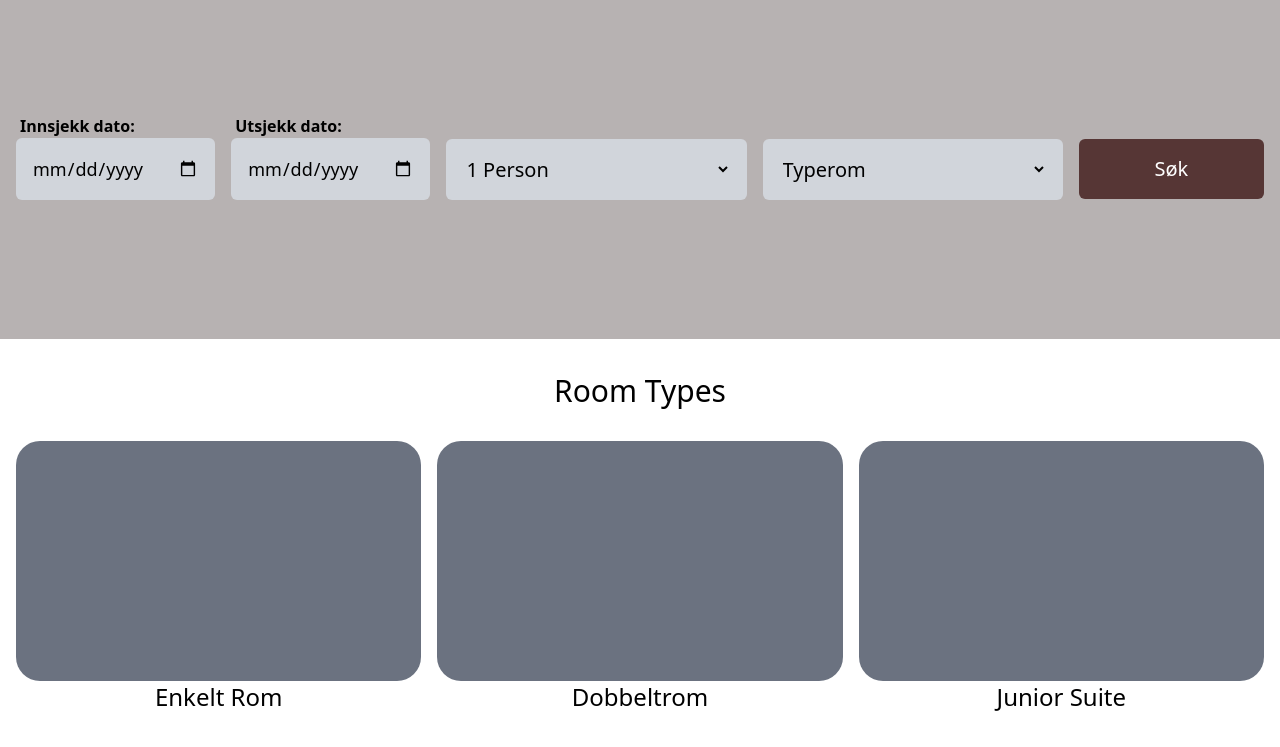
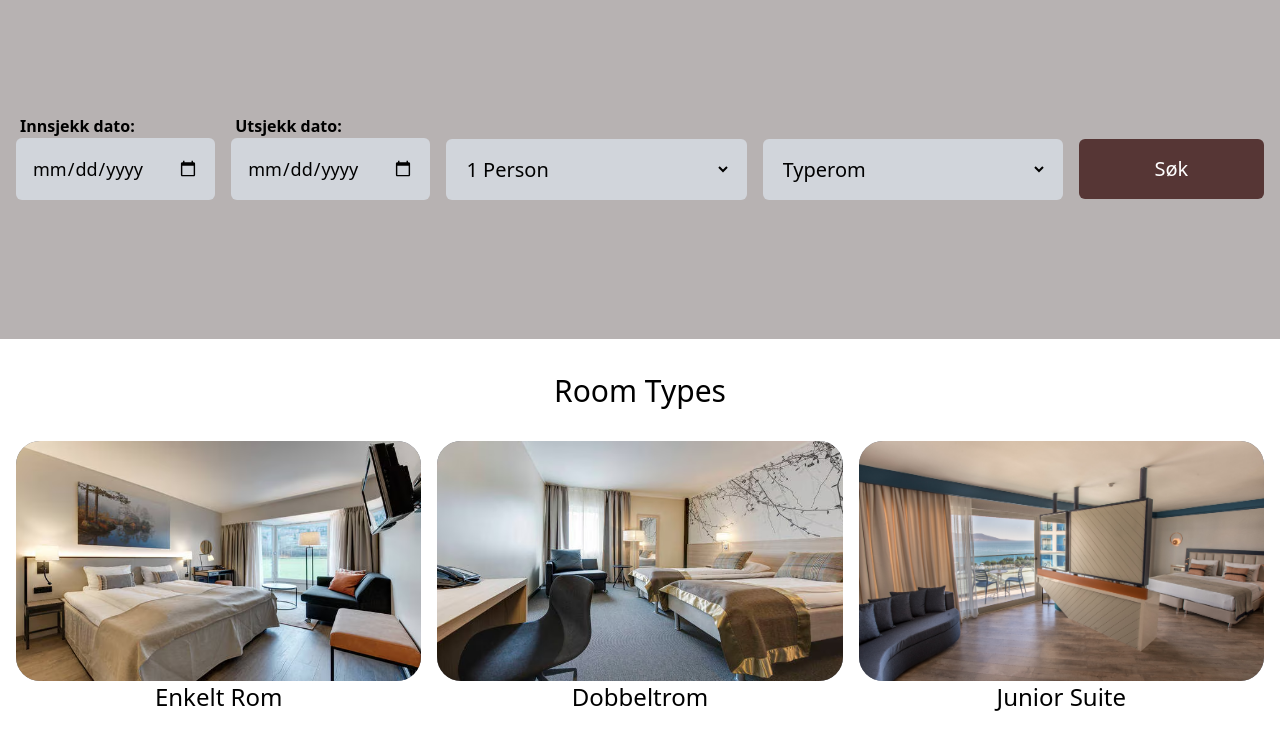
Before and after one commit to Nicoletapa/Rombooking-system-, a PHP site: the page made by index.php in a window 1280 px wide. Shown: the part 65-812 px from the top of the page. Run offline with PHP 8.4, Linux system fonts and the light colour scheme; data comes from the database, SQL or seed files in the repository; some libraries are stand-ins or nearby versions.

Commit message:
Refactor room type display and add images

```diff
--- a/index.php
+++ b/index.php
@@ -22,18 +22,23 @@
         <div class="h-3/5">
             <div class="container mx-auto px-4 h-full items-center justify-center flex flex-col">
                 <h2 class="text-3xl mb-8">Room Types</h2>
-                <!-- Header added here -->
-                <div class="flex w-full gap-4 h-2/3">
+                <div class="flex w-full gap-4 h-2/3 lg:flex-row flex-col items-center">
                     <div class="flex flex-col h-full w-full text-center">
-                        <div class="bg-gray-500 rounded-3xl h-full"></div>
+                        <div class="bg-gray-500 rounded-3xl h-full aspect-square overflow-hidden">
+                            <img src="Public/Images/Enkeltrom.avif" class="w-full h-full object-cover" alt="test" />
+                        </div>
                         <span class="text-2xl">Enkelt Rom</span>
                     </div>
                     <div class="flex flex-col h-full w-full text-center">
-                        <div class="bg-gray-500 rounded-3xl h-full"></div>
+                        <div class="bg-gray-500 rounded-3xl h-full aspect-square overflow-hidden">
+                            <img src="Public/Images/Dobbeltrom.avif" class="w-full h-full object-cover" alt="test" />
+                        </div>
                         <span class="text-2xl">Dobbeltrom</span>
                     </div>
                     <div class="flex flex-col h-full w-full text-center">
-                        <div class="bg-gray-500 rounded-3xl h-full"></div>
+                        <div class="bg-gray-500 rounded-3xl h-full aspect-square overflow-hidden">
+                            <img src="Public/Images/JuniorSuite.jpg" class="w-full h-full object-cover" alt="test" />
+                        </div>
                         <span class="text-2xl">Junior Suite</span>
                     </div>
                 </div>
```
Also changed, not shown: Public/Images/Dobbeltrom.avif (added), Public/Images/Enkeltrom.avif (added), Public/Images/JuniorSuite.jpg (added).
